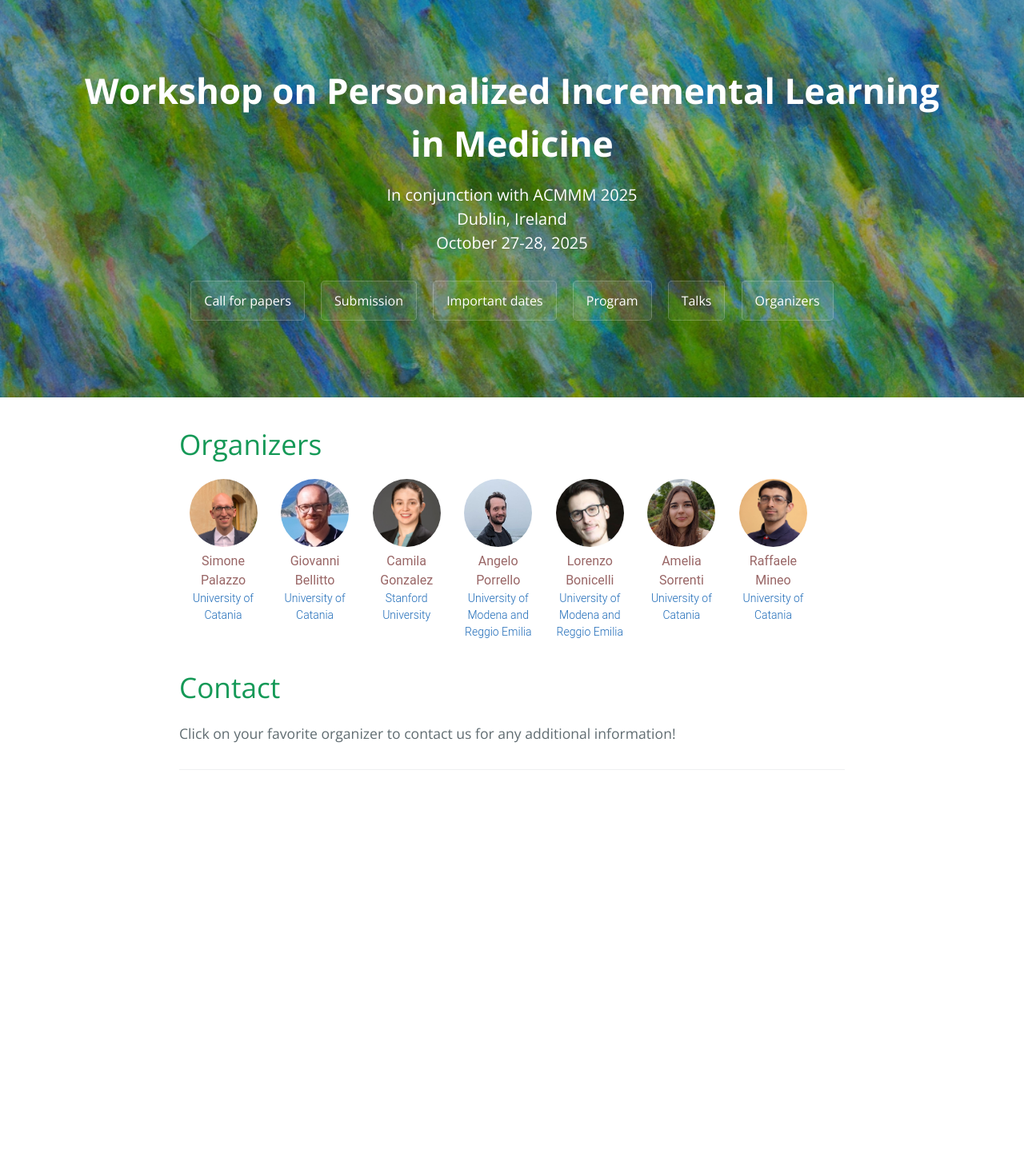
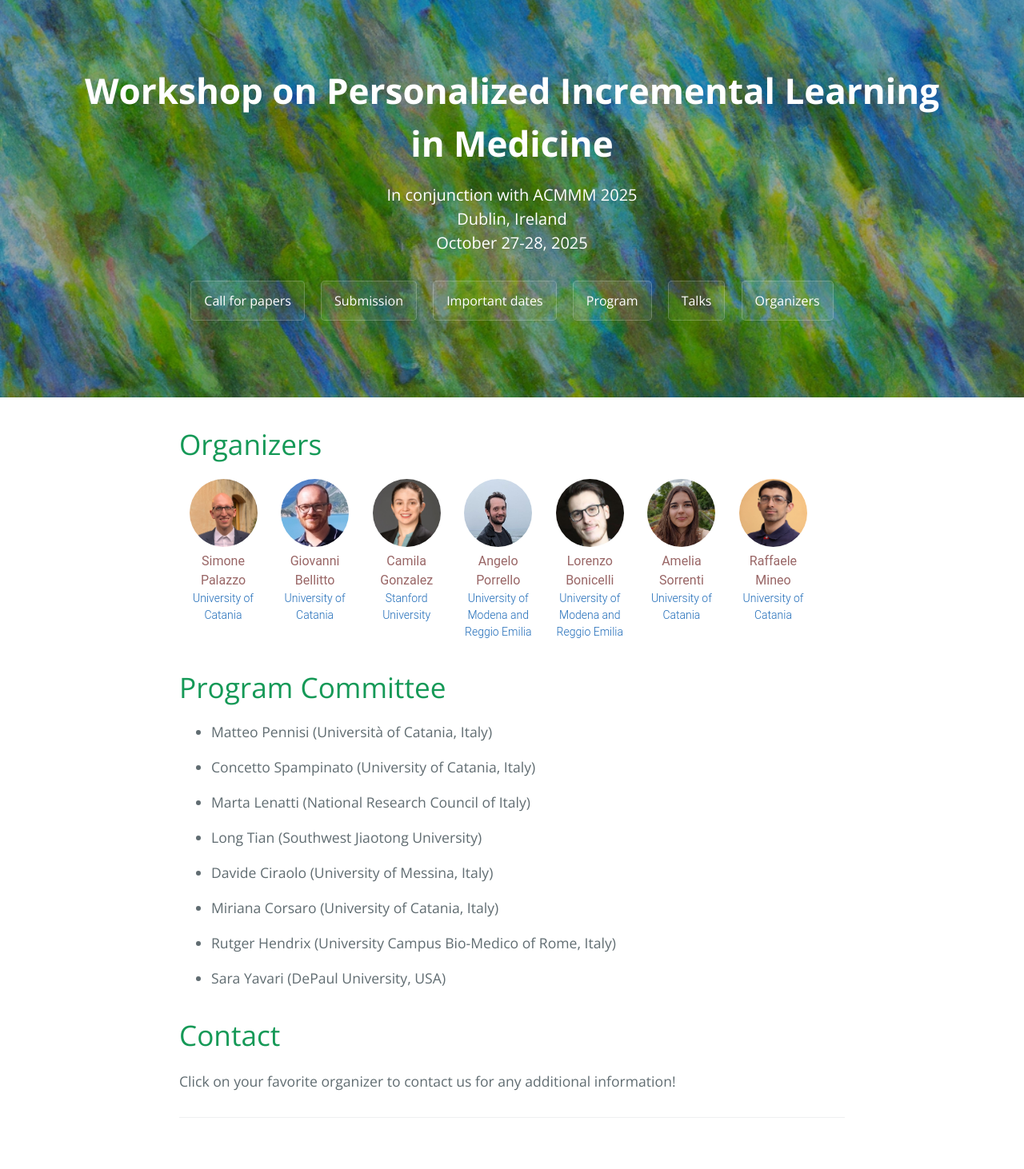
Before and after one commit to acmmm-pilm-2025/acmmm-pilm-2025.github.io, a Jekyll site: the page built from organizers.md, in a window 1280 px wide. Shown: the whole page at 80% size. Built offline with Jekyll 4.4.1, drawn with Linux system fonts in a browser that asks for light colours; before the commit the page ends 1027 px from its top, so only the background shows below that.

Commit message:
Added PC

```diff
--- a/_config.yml
+++ b/_config.yml
@@ -50,10 +50,22 @@ workshop:
       email: raffaele.mineo@phd.unict.it
       pic: img/raffaele.jpg
   pc:
-    - name: Pennisi Matteo
-      affiliation: Università of Catania
-    - name: Spampinato Concetto
-      affiliation: University of Catania
+    - name: Matteo Pennisi
+      affiliation: Università of Catania, Italy
+    - name: Concetto Spampinato
+      affiliation: University of Catania, Italy
+    - name: Marta Lenatti
+      affiliation: National Research Council of Italy
+    - name: Long Tian
+      affiliation: Southwest Jiaotong University
+    - name: Davide Ciraolo
+      affiliation: University of Messina, Italy
+    - name: Miriana Corsaro
+      affiliation: University of Catania, Italy
+    - name: Rutger Hendrix
+      affiliation: University Campus Bio-Medico of Rome, Italy
+    - name: Sara Yavari
+      affiliation: DePaul University, USA
   talks:
     - name: Camila González
       affiliation: Stanford University
--- a/organizers.md
+++ b/organizers.md
@@ -16,12 +16,11 @@ layout: default
 {% endfor %}
 </p>
 
-<!-- # Program Committee
+# Program Committee
 
 {% for person in site.workshop.pc %}
 * {{ person.name }} ({{person.affiliation }})
 {% endfor %}
--->
 
 # Contact
 
```
